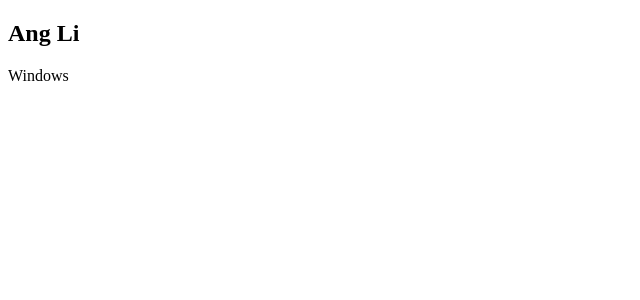
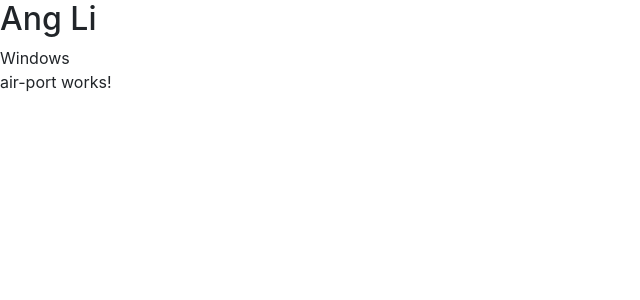
Before and after one commit to liangyang321/web-application, an Angular app: page / in a window 1280 px wide. Shown: the top 300 px of the page, without its empty margins (0-640 px from the left). Built offline with nearby package versions, Linux system fonts and the light colour scheme.

Commit message:
update bootstrap

```diff
--- a/angular.json
+++ b/angular.json
@@ -24,6 +24,7 @@
               "src/assets"
             ],
             "styles": [
+              "./node_modules/bootstrap/dist/css/bootstrap.css",
               "src/styles.css"
             ],
             "scripts": []
--- a/package.json
+++ b/package.json
@@ -19,6 +19,7 @@
     "@angular/platform-browser": "~10.1.3",
     "@angular/platform-browser-dynamic": "~10.1.3",
     "@angular/router": "~10.1.3",
+    "bootstrap": "^4.5.3",
     "rxjs": "~6.6.0",
     "tslib": "^2.0.0",
     "zone.js": "~0.10.2"
--- /dev/null
+++ b/src/app/air-port/air-port.component.html
@@ -0,0 +1 @@
+<p>air-port works!</p>
--- /dev/null
+++ b/src/app/air-port/air-port.component.ts
@@ -0,0 +1,15 @@
+import { Component, OnInit } from '@angular/core';
+
+@Component({
+  selector: 'app-air-port',
+  templateUrl: './air-port.component.html',
+  styleUrls: ['./air-port.component.css']
+})
+export class AirPortComponent implements OnInit {
+
+  constructor() { }
+
+  ngOnInit(): void {
+  }
+
+}
--- a/src/app/app.component.html
+++ b/src/app/app.component.html
@@ -2,3 +2,5 @@
 <h2>Ang Li</h2>
 
 <p>Windows
+
+<app-air-port></app-air-port>
--- a/src/app/app.component.ts
+++ b/src/app/app.component.ts
@@ -6,5 +6,5 @@
   styleUrls: ['./app.component.css']
 })
 export class AppComponent {
-  title = 'ang li';
+  title = 'Air port';
 }
```
Also changed, not shown: src/app/app.module.ts (+6 -2 lines), src/app/air-port/air-port.component.css (added), 2 other files (tests, documents, lock files or other folders).
